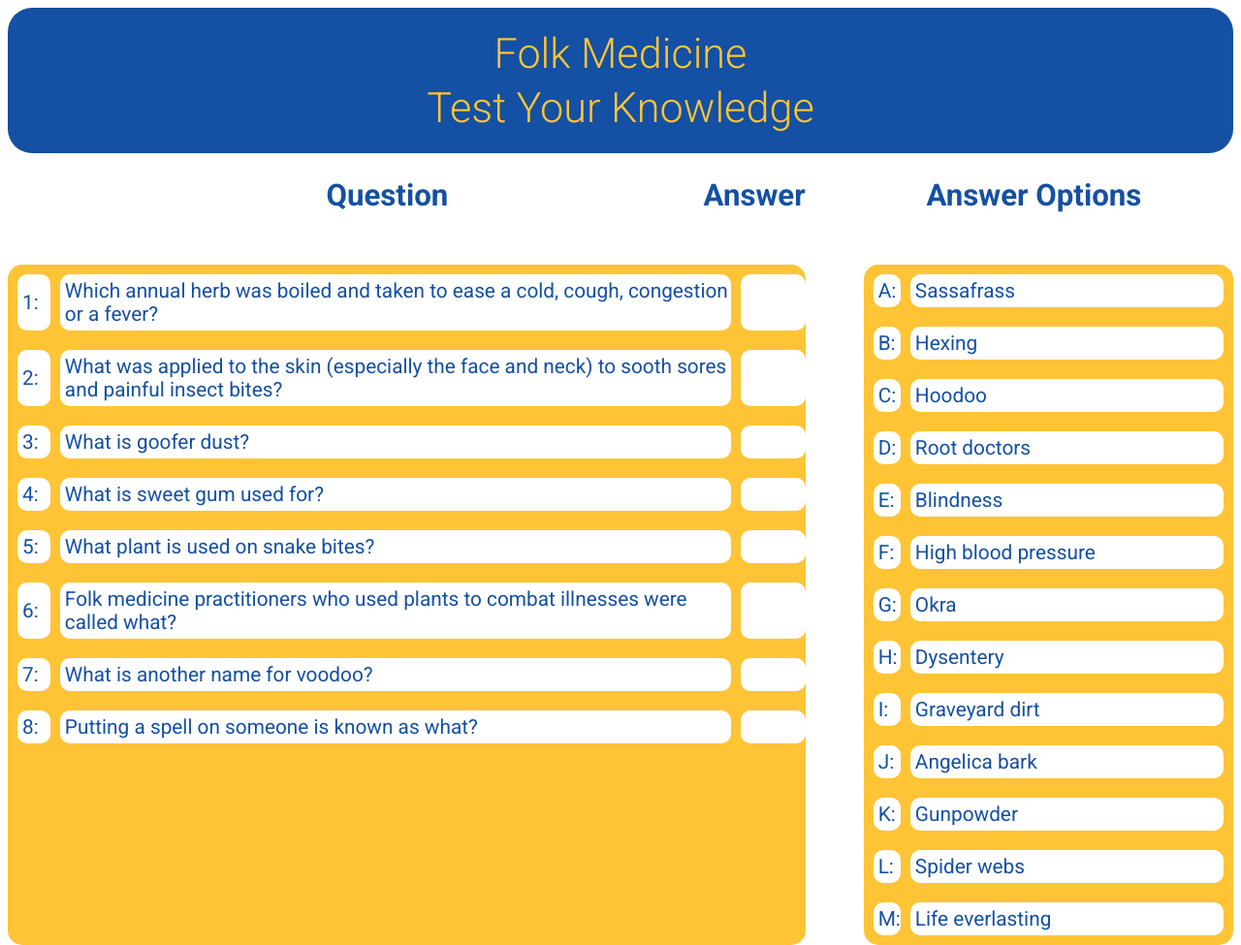
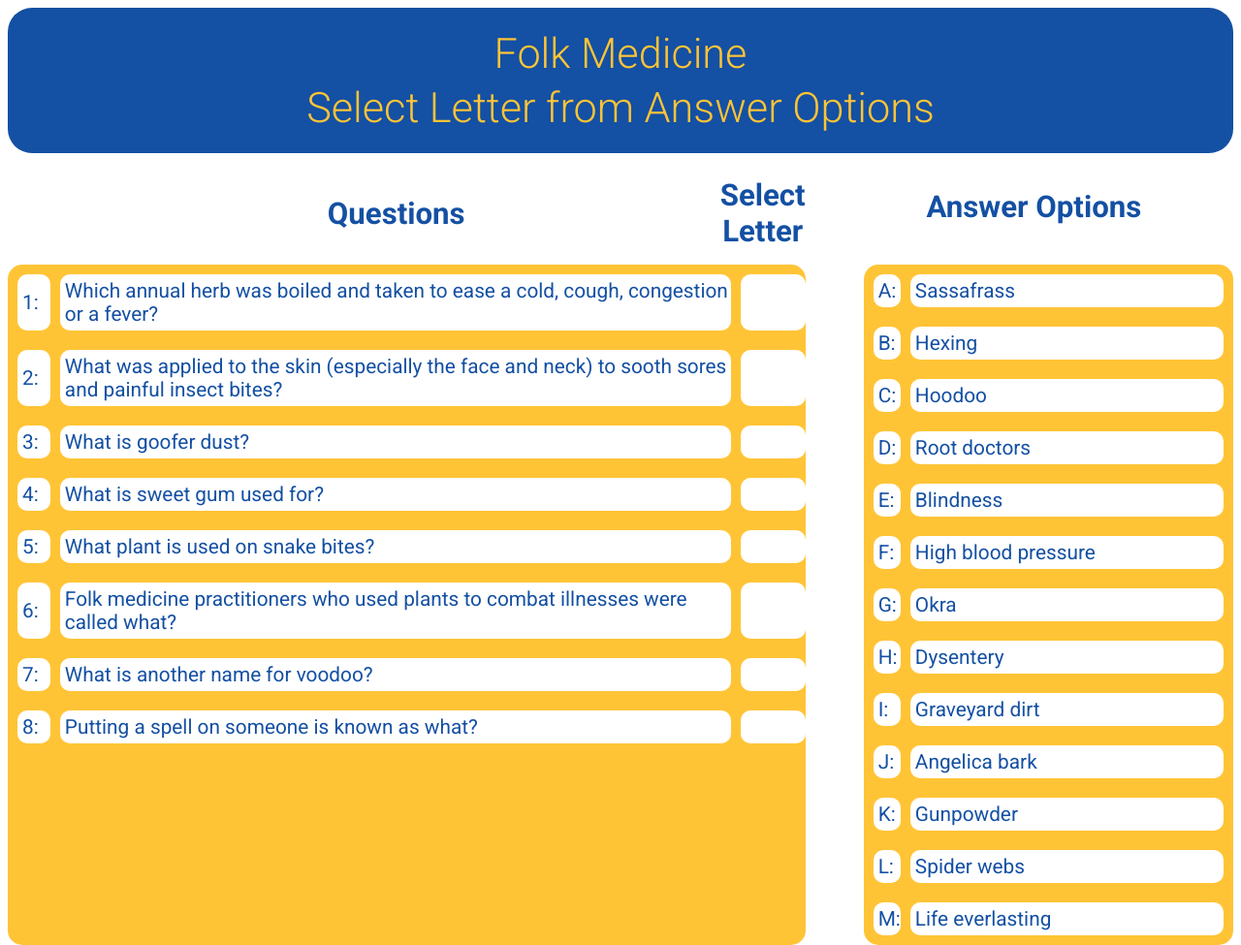
Before and after one commit to burnettfr/MuseumVer3, a plain HTML site: page folkMedicine.html in a window 1280 px wide. Shown: the top 975 px of the page at 97% size. Drawn offline with Linux system fonts and the light colour scheme.

Commit message:
update remaining games

```diff
--- a/folkMedicine.html
+++ b/folkMedicine.html
@@ -13,20 +13,23 @@
    <header>
         <div id = "div1" class = "bgc3a">
             <h1 class = "f2 fsize2 c1a div1Margin1">Folk Medicine</h1>
-            <h2 class = "f2 fsize2 c1a div1Margin2">Test Your Knowledge</h2>
+            <h2 class = "f2 fsize2 c1a div1Margin2">Select Letter from Answer Options</h2>
         </div>
    </header>
 
    <div id = "div2">
 
         <div class = "div2Height f1 fsize">
-            <h2 class = "c3a div1Margin2 div2Align"></h2>
-            <h2 class = "c3a div1Margin2 div2Align">Question</h2>
-            <h2 class = "c3a div1Margin2 div2Align">Answer</h2>
+          <h2 class = "c3a div1Margin2 div2Align"></h2>
+          <h2 class = "c3a div1Margin2 div2Align span3">Questions</h2>
+          <h2 class = "c3a div1Margin2 div2Align">Select</h2>
+
+          <h2 class = "c3a div1Margin2 div2Align"></h2>
+          <h2 class = "c3a div1Margin2 div2Align">Letter</h2>
         </div>
 
         <div class = "div3Height f1 fsize">
-            <h2 class = "c3a div1Margin2 div2Align">Answer Options</h2>
+           <h2 class = "c3a div1Margin2 div2Align span3">Answer Options</h2>
         </div>
 
 
```
Also changed, not shown: folklore.html (+7 -4 lines), gullahFoodways.html (+7 -4 lines), historicChurches.html (+7 -4 lines), nativeAmerican.html (+7 -4 lines), naturalHistory.html (+7 -4 lines), reconstruction.html (+7 -4 lines), spiritualTraditions.html (+7 -4 lines), sunnyside.html (+7 -4 lines).
